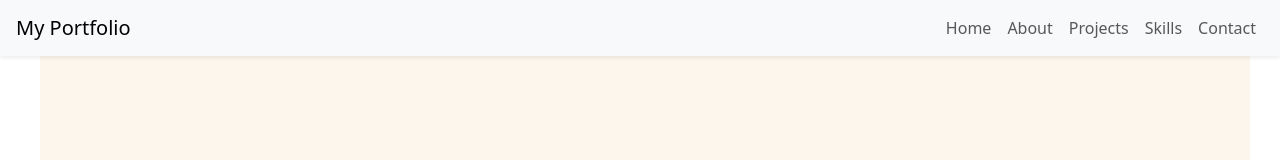
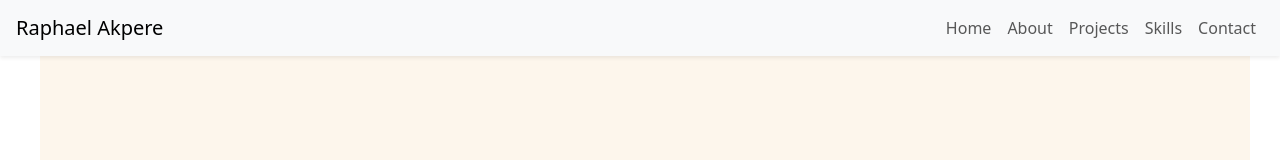
Before and after one commit to Akpere38/portfolio-frontend, a React (Vite) app: page / in a window 1280 px wide. Shown: the top 160 px of the page. Built offline with nearby package versions, Linux system fonts and the light colour scheme.

Commit message:
Finalize static portfolio frontend

```diff
--- a/src/components/About.jsx
+++ b/src/components/About.jsx
@@ -8,7 +8,7 @@ export default function About() {
         <h2 className="about-title mb-4">About Me</h2>
 
         <p className="about-text mx-auto">
-          I design <strong>data-driven solutions</strong> and develop
+          I design <strong>data-driven solutions</strong>, develop
             <strong> scalable backend systems</strong> and
             <strong> interactive web applications</strong> using <strong>Python</strong>,
             <strong>Django</strong>, <strong>React</strong>, <strong>SQL</strong>, and <strong>Machine Learning</strong>.
--- a/src/components/Navbar.jsx
+++ b/src/components/Navbar.jsx
@@ -3,7 +3,7 @@ import { Navbar, Nav } from 'react-bootstrap';
 export default function MyNavbar() {
   return (
     <Navbar bg="light" expand="lg" fixed="top" className="px-3 shadow-sm">
-      <Navbar.Brand href="/">My Portfolio</Navbar.Brand>
+      <Navbar.Brand href="/">Raphael Akpere</Navbar.Brand>
 
       <Navbar.Toggle />
       <Navbar.Collapse>
```
